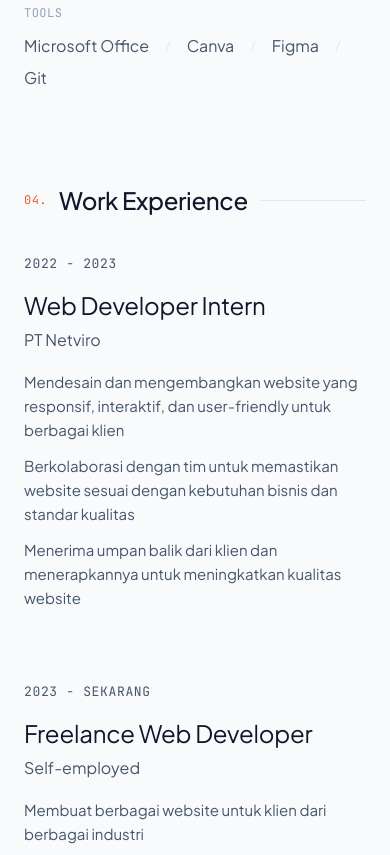
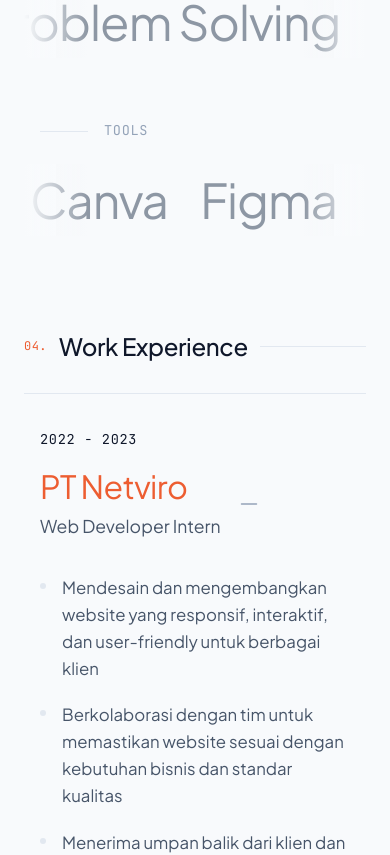
Before and after one commit to mhdfrhan/links, a Next.js app: page / in a window 390 px wide. Shown: the part 4060-4915 px from the top of the page. Built offline with nearby package versions, Linux system fonts and the light colour scheme; no server answers; the database is empty.

Commit message:
feat: redesign text-heavy sections to modern borderless UI (Skills, Experience, Education, Awards, Certifications)

```diff
--- a/app/components/ExperienceSection.tsx
+++ b/app/components/ExperienceSection.tsx
@@ -1,4 +1,7 @@
 "use client";
+
+import { useState } from "react";
+import { motion, AnimatePresence } from "framer-motion";
 
 interface ExperienceItem {
   title: string;
@@ -24,10 +27,12 @@
   sectionNumber = "05.",
   items,
 }: ExperienceSectionProps) {
+  const [expandedIndex, setExpandedIndex] = useState<number | null>(0); // First item expanded by default
+
   return (
     <section className="w-full">
       {/* Section label */}
-      <div className="flex items-center gap-3 mb-6">
+      <div className="flex items-center gap-3 mb-8">
         <span
           style={{
             fontFamily: "var(--font-jetbrains-mono), monospace",
@@ -55,20 +60,27 @@
         />
       </div>
 
-      {/* List */}
-      <div className="flex flex-col gap-16 mt-8">
-        {items.map((item, index) => (
+      {/* Accordion List */}
+      <div className="flex flex-col mt-8 border-t border-[var(--border)]">
+        {items.map((item, index) => {
+          const isExpanded = expandedIndex === index;
+          return (
             <div
               key={index}
-            className="flex flex-col md:flex-row gap-4 md:gap-12"
+              className="group relative flex flex-col border-b border-[var(--border)] transition-colors duration-500 hover:bg-[var(--bg-secondary)]"
             >
-            {/* Period */}
-            <div className="md:w-1/4 flex-shrink-0 md:text-right pt-1 md:pr-4">
+              {/* Header (Clickable) */}
+              <button
+                onClick={() => setExpandedIndex(isExpanded ? null : index)}
+                className="w-full text-left py-8 md:py-10 px-4 flex flex-col md:flex-row md:items-center justify-between gap-4 md:gap-12 cursor-pointer focus:outline-none"
+              >
+                <div className="md:w-1/4 flex-shrink-0">
                   <span
+                    className="transition-colors duration-300"
                     style={{
                       fontFamily: "var(--font-jetbrains-mono), monospace",
-                  fontSize: "0.8125rem",
-                  color: "var(--text-secondary)",
+                      fontSize: "0.85rem",
+                      color: isExpanded ? "var(--text-primary)" : "var(--text-secondary)",
                       letterSpacing: "0.05em",
                       textTransform: "uppercase"
                     }}
@@ -77,49 +89,99 @@
                   </span>
                 </div>
 
-            {/* Content */}
-            <div className="md:w-3/4">
+                <div className="md:w-3/4 flex items-center justify-between gap-4">
+                  <div>
                     <h3
+                      className="transition-colors duration-300"
                       style={{
                         fontFamily: "var(--font-serif), serif",
                         fontWeight: 400,
-                  fontSize: "1.5rem",
-                  color: "var(--text-primary)",
+                        fontSize: "2rem",
+                        color: isExpanded ? "var(--accent)" : "var(--text-primary)",
                         marginBottom: "0.25rem",
+                        letterSpacing: "-0.02em",
                       }}
                     >
-                {item.title}
+                      {item.company}
                     </h3>
                     <p
                       style={{
                         fontFamily: "var(--font-sans), system-ui, sans-serif",
-                  fontSize: "1rem",
+                        fontSize: "1.1rem",
                         color: "var(--text-secondary)",
-                  marginBottom: "1rem",
                       }}
                     >
-                {item.company}
+                      {item.title}
                     </p>
+                  </div>
 
-              {/* Points */}
-              <ul className="flex flex-col gap-3">
+                  {/* Plus/Minus Icon */}
+                  <div className="relative w-6 h-6 flex items-center justify-center flex-shrink-0 text-[var(--text-muted)] group-hover:text-[var(--text-primary)] transition-colors">
+                    <motion.div
+                      animate={{ rotate: isExpanded ? 180 : 0, opacity: isExpanded ? 0 : 1 }}
+                      transition={{ duration: 0.3 }}
+                      className="absolute inset-0 flex items-center justify-center"
+                    >
+                      <svg xmlns="http://www.w3.org/2000/svg" fill="none" viewBox="0 0 24 24" strokeWidth={1.5} stroke="currentColor" className="w-6 h-6">
+                        <path strokeLinecap="round" strokeLinejoin="round" d="M12 4.5v15m7.5-7.5h-15" />
+                      </svg>
+                    </motion.div>
+                    <motion.div
+                      animate={{ rotate: isExpanded ? 0 : -180, opacity: isExpanded ? 1 : 0 }}
+                      transition={{ duration: 0.3 }}
+                      className="absolute inset-0 flex items-center justify-center"
+                    >
+                      <svg xmlns="http://www.w3.org/2000/svg" fill="none" viewBox="0 0 24 24" strokeWidth={1.5} stroke="currentColor" className="w-6 h-6">
+                        <path strokeLinecap="round" strokeLinejoin="round" d="M19.5 12h-15" />
+                      </svg>
+                    </motion.div>
+                  </div>
+                </div>
+              </button>
+
+              {/* Accordion Content */}
+              <AnimatePresence>
+                {isExpanded && (
+                  <motion.div
+                    initial={{ height: 0, opacity: 0 }}
+                    animate={{ height: "auto", opacity: 1 }}
+                    exit={{ height: 0, opacity: 0 }}
+                    transition={{ duration: 0.4, ease: [0.04, 0.62, 0.23, 0.98] }}
+                    className="overflow-hidden"
+                  >
+                    <div className="flex flex-col md:flex-row gap-4 md:gap-12 px-4 pb-10 pt-0">
+                      <div className="hidden md:block md:w-1/4 flex-shrink-0" /> {/* Spacer to align with title */}
+                      <div className="md:w-3/4 md:pr-12">
+                        <ul className="flex flex-col gap-5">
                           {item.points.map((point, pIndex) => (
-                  <li
+                          <motion.li
+                            initial={{ opacity: 0, y: 10 }}
+                            animate={{ opacity: 1, y: 0 }}
+                            transition={{ duration: 0.3, delay: pIndex * 0.1 }}
                             key={pIndex}
+                            className="flex gap-4 group/point"
                             style={{
                               fontFamily: "var(--font-sans), system-ui, sans-serif",
-                      fontSize: "0.9375rem",
+                              fontSize: "1.05rem",
                               color: "var(--text-secondary)",
                               lineHeight: 1.6,
                             }}
                           >
-                    {point}
-                  </li>
+                            <span className="text-[var(--border)] group-hover/point:text-[var(--accent)] transition-colors mt-2 flex-shrink-0">
+                              <div className="w-1.5 h-1.5 rounded-full bg-current" />
+                            </span>
+                            <span>{point}</span>
+                          </motion.li>
                         ))}
                       </ul>
                       </div>
                     </div>
-        ))}
+                  </motion.div>
+                )}
+              </AnimatePresence>
+            </div>
+          );
+        })}
       </div>
     </section>
   );
--- a/app/components/SkillsSection.tsx
+++ b/app/components/SkillsSection.tsx
@@ -1,4 +1,6 @@
 "use client";
+
+import { motion } from "framer-motion";
 
 import { useLanguage } from "@/lib/contexts/LanguageContext";
 import { dictionaries } from "@/lib/i18n/dictionaries";
@@ -57,64 +59,70 @@
         />
       </div>
 
-      <div className="space-y-6">
-        {categories.map((category, catIndex) => (
-          <div key={catIndex}>
-            {/* Kategori label */}
+      <div className="flex flex-col gap-16 mt-16 overflow-hidden">
+        {categories.map((category, catIndex) => {
+          // Duplicate skills to create seamless loop
+          const infiniteSkills = [...category.skills, ...category.skills, ...category.skills];
+          const isEven = catIndex % 2 === 0;
+
+          return (
+            <div key={catIndex} className="relative flex flex-col group">
+              {/* Category Title overlaying the marquee or above it */}
               <h3
-              className="mb-3"
+                className="mb-6 px-4 md:px-8 flex items-center gap-4 z-10"
                 style={{
                   fontFamily: "var(--font-jetbrains-mono), monospace",
-                fontSize: "0.75rem",
+                  fontSize: "0.85rem",
                   color: "var(--text-muted)",
-                letterSpacing: "0.04em",
+                  letterSpacing: "0.05em",
                   fontWeight: 400,
                   textTransform: "uppercase",
-                fontStyle: "normal",
                 }}
               >
+                <div className="w-12 h-[1px] bg-[var(--border)]" />
                 {category.title}
               </h3>
 
-            {/* Skill chips */}
-            <div className="flex flex-wrap gap-x-4 gap-y-2">
-              {category.skills.map((skill, skillIndex) => (
-                <div key={skillIndex} className="flex items-center gap-4">
-                  <SkillChip name={skill.name} />
-                  {skillIndex < category.skills.length - 1 && (
-                    <span style={{ color: "var(--border)", fontSize: "0.8rem" }}>/</span>
-                  )}
-                </div>
+              {/* Marquee Wrapper */}
+              <div className="relative w-full overflow-hidden flex items-center pointer-events-none select-none">
+                {/* Left/Right Fades for smooth entry/exit */}
+                <div className="absolute left-0 top-0 bottom-0 w-16 md:w-32 bg-gradient-to-r from-[var(--bg-primary)] to-transparent z-10" />
+                <div className="absolute right-0 top-0 bottom-0 w-16 md:w-32 bg-gradient-to-l from-[var(--bg-primary)] to-transparent z-10" />
+
+                <motion.div
+                  className="flex gap-8 md:gap-16 items-center px-4"
+                  animate={{
+                    x: isEven ? ["0%", "-33.33%"] : ["-33.33%", "0%"],
+                  }}
+                  transition={{
+                    ease: "linear",
+                    duration: Math.max(10, category.skills.length * 3.5), // Constant speed based on number of items
+                    repeat: Infinity,
+                  }}
+                  style={{ width: "fit-content" }}
+                >
+                  {infiniteSkills.map((skill, skillIndex) => (
+                    <span
+                      key={skillIndex}
+                      className="whitespace-nowrap transition-colors duration-500 group-hover:text-[var(--text-primary)]"
+                      style={{
+                        fontFamily: "var(--font-serif), serif",
+                        fontSize: "3rem",
+                        fontWeight: 400,
+                        color: "var(--text-secondary)",
+                        opacity: 0.6,
+                        letterSpacing: "-0.02em",
+                      }}
+                    >
+                      {skill.name}
+                    </span>
                   ))}
+                </motion.div>
               </div>
             </div>
-        ))}
+          );
+        })}
       </div>
     </section>
   );
 }
-
-function SkillChip({ name }: { name: string }) {
-  return (
-    <span
-      style={{
-        fontFamily: "var(--font-sans), system-ui, sans-serif",
-        fontSize: "1rem",
-        color: "var(--text-secondary)",
-        fontStyle: "normal",
-        fontWeight: 400,
-        display: "inline-block",
-        transition: "color 150ms ease",
-        cursor: "default",
-      }}
-      onMouseEnter={(e) => {
-        (e.currentTarget as HTMLElement).style.color = "var(--text-primary)";
-      }}
-      onMouseLeave={(e) => {
-        (e.currentTarget as HTMLElement).style.color = "var(--text-secondary)";
-      }}
-    >
-      {name}
-    </span>
-  );
-}
```
Also changed, not shown: app/components/AwardsSection.tsx (+36 -10 lines), app/components/CertificationsSection.tsx (+32 -37 lines), app/components/EducationSection.tsx (+41 -37 lines). Lines whose indentation alone changed are shown as unchanged.
